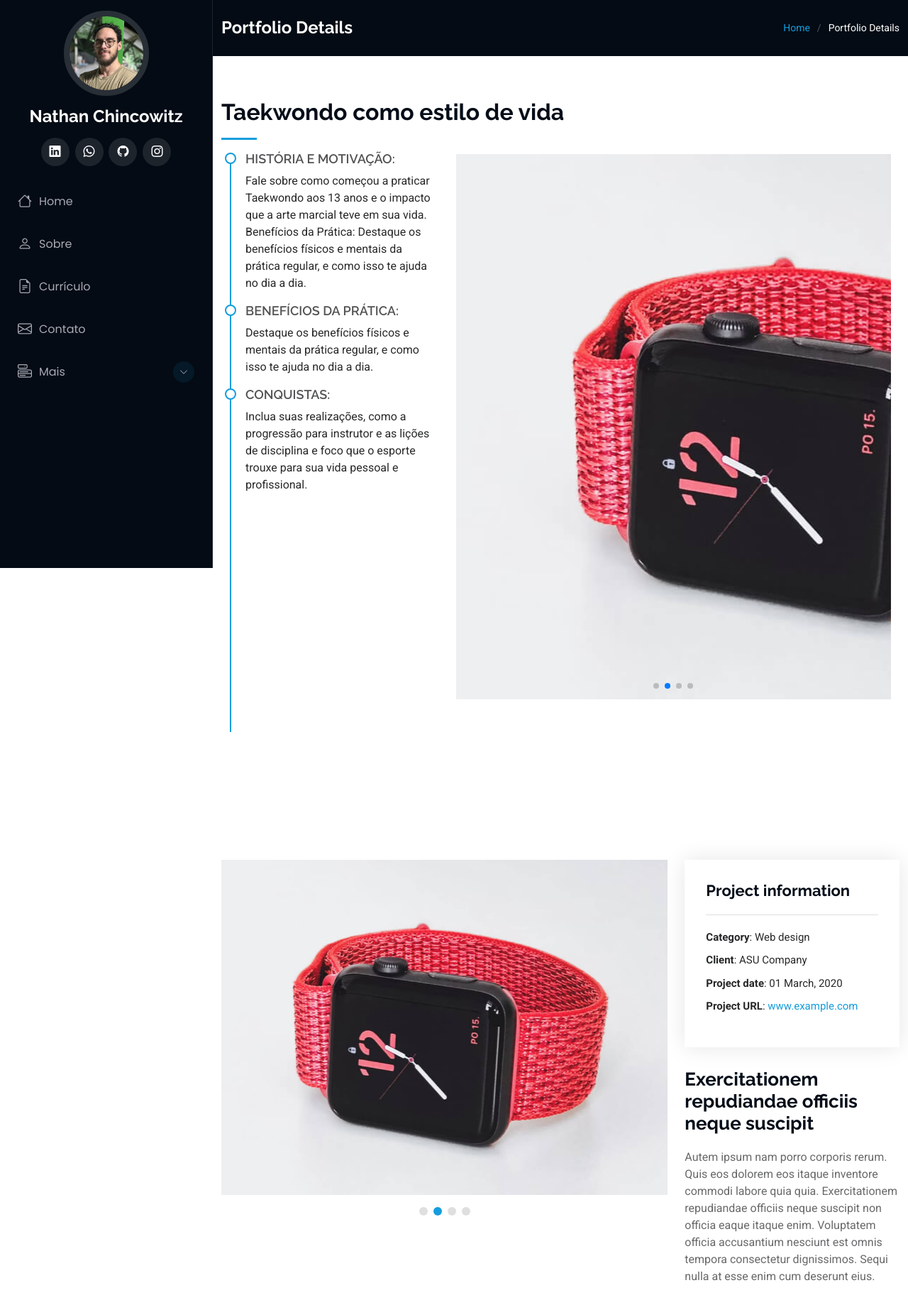
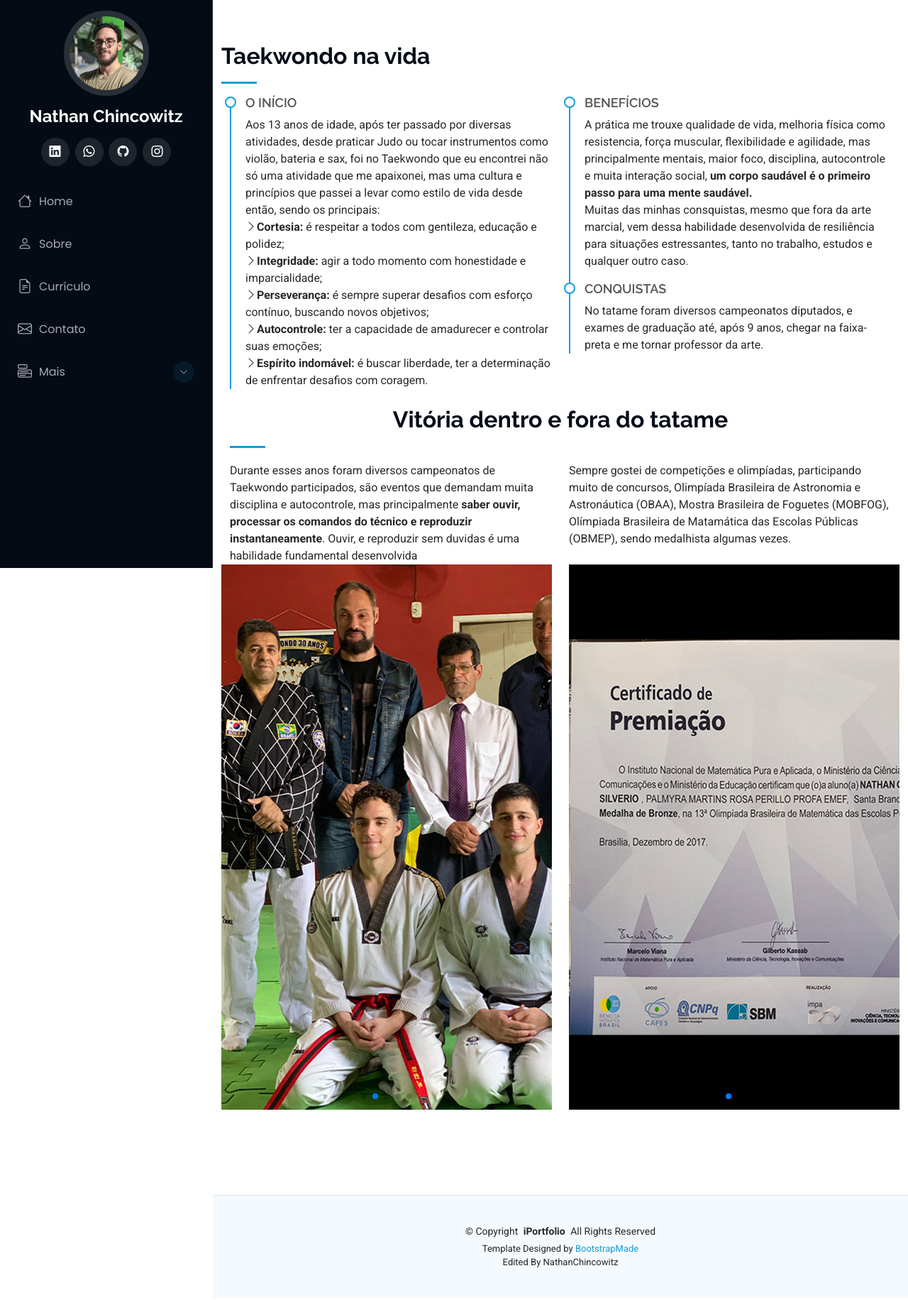
Before and after one commit to NathanChincowitz/Pitch, a plain HTML site: page more.html in a window 1280 px wide. Shown: the top 1831 px of the page at 71% size. Drawn offline with Linux system fonts and the light colour scheme.

Commit message:
mais mudanças

```diff
--- a/more.html
+++ b/more.html
@@ -70,9 +70,8 @@
         <li class="dropdown"><a href="more.html#"><i class="bi bi-menu-button navicon"></i> <span>Mais</span> <i class="bi bi-chevron-down toggle-dropdown"></i></a>
           <ul>
           <li><a href="more.html#more">Taekwondo na minha vida</a></li>
-          <li><a href="#">Projeto Social</a></li>
-          <li><a href="#">Dropdown 3</a></li>
-          <li><a href="#">Dropdown 4</a></li>
+          <li><a href="more.html#more1">Conquistas Pessoais</a></li>
+          <!--<li><a href="#">Projeto Social</a></li> work in progress-->
         </ul>
       </ul>
     </nav>
@@ -80,53 +79,122 @@
   </header>
 
   <main class="main">
-        <!-- Page Title -->
-        <div class="page-title dark-background">
-          <div class="container d-lg-flex justify-content-between align-items-center">
-            <h1 class="mb-2 mb-lg-0">Portfolio Details</h1>
-            <nav class="breadcrumbs">
-              <ol>
-                <li><a href="index.html">Home</a></li>
-                <li class="current">Portfolio Details</li>
-              </ol>
-            </nav>
-          </div>
-        </div><!-- End Page Title -->
 
     <section id="more" class="resume section">
-
       <!-- Section Title -->
       <div class="container section-title" data-aos="fade-up">
-        <h2>Taekwondo como estilo de vida</h2>
+        <h2>Taekwondo na vida</h2>
         <div class="container">
 
           <div class="row">
 
-            <div class="col-lg-4" data-aos="fade-up" data-aos-delay="100">
+            <div class="col-lg-6" data-aos="fade-up" data-aos-delay="100">
 
 
               <div class="resume-item">
-                <h4>História e Motivação:</h4>
-                <p>Fale sobre como começou a praticar Taekwondo aos 13 anos e o impacto que a arte marcial teve em sua vida.
+                <h4>o início</h4>
+                <p>Aos 13 anos de idade, após ter passado por diversas atividades, desde praticar Judo ou tocar instrumentos como violão, bateria e sax, foi no Taekwondo que eu
+                  encontrei não só uma atividade que me apaixonei, mas uma cultura e princípios que passei a levar como estilo de vida desde então, sendo os principais:
 
-                  Benefícios da Prática: Destaque os benefícios físicos e mentais da prática regular, e como isso te ajuda no dia a dia.</p>
-              </div>
-              <div class="resume-item">
-                  <h4>Benefícios da Prática:</h4>
-                  Destaque os benefícios físicos e mentais da prática regular, e como isso te ajuda no dia a dia.</p>
-              </div>
-              <div class="resume-item">
-                  <h4>Conquistas:</h4>
-                  <p>Inclua suas realizações, como a progressão para instrutor e as lições de disciplina e foco que o esporte trouxe para sua vida pessoal e profissional.
-              <br><br><br><br><br><br><br><br><br><br><br><br><br><br><br>
+                  <br><strong><i class="bi bi-chevron-right"></i>Cortesia:</strong> é respeitar a todos com gentileza, educação e polidez;
+                  <br><strong><i class="bi bi-chevron-right"></i>Integridade:</strong> agir a todo momento com honestidade e imparcialidade;
+                  <br><strong><i class="bi bi-chevron-right"></i>Perseverança:</strong> é sempre superar desafios com esforço contínuo, buscando novos objetivos;
+                  <br><strong><i class="bi bi-chevron-right"></i>Autocontrole:</strong> ter a capacidade de amadurecer e controlar suas emoções;
+                  <br><strong><i class="bi bi-chevron-right"></i>Espírito indomável:</strong> é buscar liberdade, ter a determinação de enfrentar desafios com coragem.<br>
+                </p>
+
               </div>
 
             </div>
 
-            <div class="col-lg-8" data-aos="fade-up" data-aos-delay="600">
+            <div class="col-lg-6" data-aos="fade-up" data-aos-delay="200">
+              <div class="resume-item">
+                  <h4>Benefícios</h4>
+                  <p>A prática me trouxe qualidade de vida, melhoria física como resistencia, força muscular, flexibilidade e agilidade,
+                    mas principalmente mentais, maior foco, disciplina, autocontrole e muita interação social, <strong>um corpo saudável é o primeiro passo para uma mente saudável.</strong><br>
+                    Muitas das minhas consquistas, mesmo que fora da arte marcial, vem dessa habilidade desenvolvida de resiliência para situações estressantes, tanto no trabalho, estudos e qualquer outro caso.
+                  </p>
+              </div>
 
-              <!--carrosel do lado direito-->
+              <div class="resume-item">
+                <h4>Conquistas</h4>
+                <p>No tatame foram diversos campeonatos diputados, e exames de graduação até, após 9 anos, chegar na faixa-preta e me tornar professor da arte.</p>
 
+              </div>
+
+            </div>
+          </div>
+          <br>
+          <h2 style="text-align: center;" id="more1" data-aos="fade-up" data-aos-delay="250">Vitória dentro e fora do tatame</h2>
+          <div class="row">
+            <div class="col-lg-6">
+              <div class="portfolio-description" data-aos="fade-up" data-aos-delay="300">
+                <p>
+                  Durante esses anos foram diversos campeonatos de Taekwondo participados, são eventos que demandam muita disciplina e autocontrole, mas principalmente <strong>saber ouvir, processar os comandos do técnico e reproduzir instantaneamente</strong>. Ouvir,  e reproduzir sem duvidas é uma habilidade fundamental desenvolvida
+                </p>
+              </div>
+            </div>
+            <div class="col-lg-6">
+              <div class="portfolio-description" data-aos="fade-up" data-aos-delay="400">
+                <p>
+                  Sempre gostei de competições e olimpíadas, participando muito de concursos,
+                  Olimpíada Brasileira de Astronomia e Astronáutica (OBAA),
+                  Mostra Brasileira de Foguetes (MOBFOG),
+                  Olímpiada Brasileira de Matamática das Escolas Públicas (OBMEP), sendo medalhista algumas vezes.
+                </p>
+                <p><br></p>
+              </div>
+            </div>
+          </div>
+          </div>
+
+          <div class="row">
+
+            <div class="col-lg-6" data-aos="fade-up" data-aos-delay="300">
+              <div class="portfolio-details-slider swiper init-swiper">
+                <script type="application/json" class="swiper-config">
+                  {
+                    "loop": true,
+                    "speed": 600,
+                    "autoplay": {
+                      "delay": 5000
+                    },
+                    "slidesPerView": "auto",
+                    "pagination": {
+                      "el": ".swiper-pagination",
+                      "type": "bullets",
+                      "clickable": true
+                    }
+                  }
+                </script>
+
+                <div class="swiper-wrapper align-items-center">
+
+                  <div class="swiper-slide">
+                    <img src="assets/img/more/tkd/hs.jpg" alt="">
+                  </div>
+
+                  <div class="swiper-slide">
+                    <img src="assets/img/more/tkd/exame.jpg" alt="">
+                  </div>
+
+                  <div class="swiper-slide">
+                    <img src="assets/img/more/tkd/quebramento.jpg" alt="">
+                  </div>
+
+                  <div class="swiper-slide">
+                    <img src="assets/img/more/tkd/entrega.jpg" alt="">
+                  </div>
+
+                  <div class="swiper-slide">
+                    <img src="assets/img/more/tkd/medelhas.jpg" alt="">
+                  </div>
+
+                </div>
+                <div class="swiper-pagination"></div>
+              </div>
+            </div>
+            <div class="col-lg-6" data-aos="fade-up" data-aos-delay="400">
               <div class="portfolio-details-slider swiper init-swiper">
 
                 <script type="application/json" class="swiper-config">
@@ -148,115 +216,79 @@
                 <div class="swiper-wrapper align-items-center">
 
                   <div class="swiper-slide">
-                      <img src="assets/img/portfolio/app-1.jpg" alt="">
+                    <img src="assets/img/more/cert/preta.jpg" alt="">
                   </div>
 
                   <div class="swiper-slide">
-                      <img src="assets/img/portfolio/product-1.jpg" alt="">
+                    <img src="assets/img/more/cert/obmep.jpg" alt="">
                   </div>
 
                   <div class="swiper-slide">
-                      <img src="assets/img/portfolio/branding-1.jpg" alt="">
+                    <img src="assets/img/more/cert/oba.jpg" alt="">
                   </div>
 
                   <div class="swiper-slide">
-                      <img src="assets/img/portfolio/books-1.jpg" alt="">
+                    <img src="assets/img/more/cert/mobfog.jpg" alt="">
+                  </div>
                 </div>
 
-                  </div>
                 <div class="swiper-pagination"></div>
               </div>
             </div>
 
+
+          </div>
         </div>
 
+      </div>
+    </section><!-- End Section Title -->
+
+    <!--<section id="more2" class="resume section">
+
+      <div class="container section-title" data-aos="fade-up">
+        <h2>mais 2</h2>
+        <div class="container">
+
+          <div class="row">
+
+            <div class="col-lg-6" data-aos="fade-up" data-aos-delay="100">
+
+
+              <div class="resume-item">
+                <h4>o início</h4>
+                <p>aaaaaaaaa</p>
+              </div>
+              <div class="resume-item">
+                <h4>o início</h4>
+                <p>aaaaaaaaa</p>
+              </div>
 
             </div>
 
-        </div>
-      </div><!-- End Section Title -->
-
-
-    </section><!-- /Resume Section -->
-
-
-    <!-- Portfolio Details Section -->
-    <section id="portfolio-details" class="portfolio-details section">
-
-      <div class="container" data-aos="fade-up" data-aos-delay="100">
-
-        <div class="row gy-4">
-
-          <div class="col-lg-8">
-            <div class="portfolio-details-slider swiper init-swiper">
-
-              <script type="application/json" class="swiper-config">
-                {
-                  "loop": true,
-                  "speed": 600,
-                  "autoplay": {
-                    "delay": 5000
-                  },
-                  "slidesPerView": "auto",
-                  "pagination": {
-                    "el": ".swiper-pagination",
-                    "type": "bullets",
-                    "clickable": true
-                  }
-                }
-              </script>
-
-              <div class="swiper-wrapper align-items-center">
-
-                <div class="swiper-slide">
-                  <img src="assets/img/portfolio/app-1.jpg" alt="">
+            <div class="col-lg-6" data-aos="fade-up" data-aos-delay="600">
+              <div class="resume-item">
+                <h4>o início</h4>
+                <p>aaaaaaaaa</p>
               </div>
 
-                <div class="swiper-slide">
-                  <img src="assets/img/portfolio/product-1.jpg" alt="">
-                </div>
-
-                <div class="swiper-slide">
-                  <img src="assets/img/portfolio/branding-1.jpg" alt="">
-                </div>
-
-                <div class="swiper-slide">
-                  <img src="assets/img/portfolio/books-1.jpg" alt="">
-                </div>
-
-              </div>
-              <div class="swiper-pagination"></div>
-            </div>
-          </div>
-
-          <div class="col-lg-4">
-            <div class="portfolio-info" data-aos="fade-up" data-aos-delay="200">
-              <h3>Project information</h3>
-              <ul>
-                <li><strong>Category</strong>: Web design</li>
-                <li><strong>Client</strong>: ASU Company</li>
-                <li><strong>Project date</strong>: 01 March, 2020</li>
-                <li><strong>Project URL</strong>: <a href="#">www.example.com</a></li>
-              </ul>
-            </div>
-            <div class="portfolio-description" data-aos="fade-up" data-aos-delay="300">
-              <h2>Exercitationem repudiandae officiis neque suscipit</h2>
-              <p>
-                Autem ipsum nam porro corporis rerum. Quis eos dolorem eos itaque inventore commodi labore quia quia. Exercitationem repudiandae officiis neque suscipit non officia eaque itaque enim. Voluptatem officia accusantium nesciunt est omnis tempora consectetur dignissimos. Sequi nulla at esse enim cum deserunt eius.
-              </p>
-            </div>
+              <div class="resume-item">
+                <h4>o início</h4>
+                <p>aaaaaaaaa</p>
               </div>
 
             </div>
 
           </div>
 
-    </section><!-- /Portfolio Details Section -->
+        </div>
 
+      </div>
+
+
+    </section> -->
   </main>
 
   <footer id="footer" class="footer position-relative light-background">
-
     <div class="container">
       <div class="copyright text-center ">
         <p>© <span>Copyright</span> <strong class="px-1 sitename">iPortfolio</strong> <span>All Rights Reserved</span></p>
@@ -270,7 +302,6 @@
         Edited By NathanChincowitz
       </div>
     </div>
-
   </footer>
 
 
```
Also changed, not shown: index.html (+5 -14 lines), assets/img/Nova pasta/android-chrome-192x192.png (deleted), assets/img/Nova pasta/android-chrome-512x512.png (deleted), assets/img/Nova pasta/favicon-16x16.png (deleted), assets/img/Nova pasta/favicon.ico (deleted), assets/img/Nova pasta/site.webmanifest (deleted), assets/img/more/cert/mobfog.jpg (added), assets/img/more/cert/oba.jpg (added), assets/img/more/cert/obmep.jpg (added), assets/img/more/cert/preta.jpg (added), assets/img/more/tkd/america2019.jpg (added), assets/img/more/tkd/entrega.jpg (added), assets/img/more/tkd/exame.jpg (added), assets/img/more/tkd/hs.jpg (added), 2 more files. Lines whose indentation alone changed are shown as unchanged.
